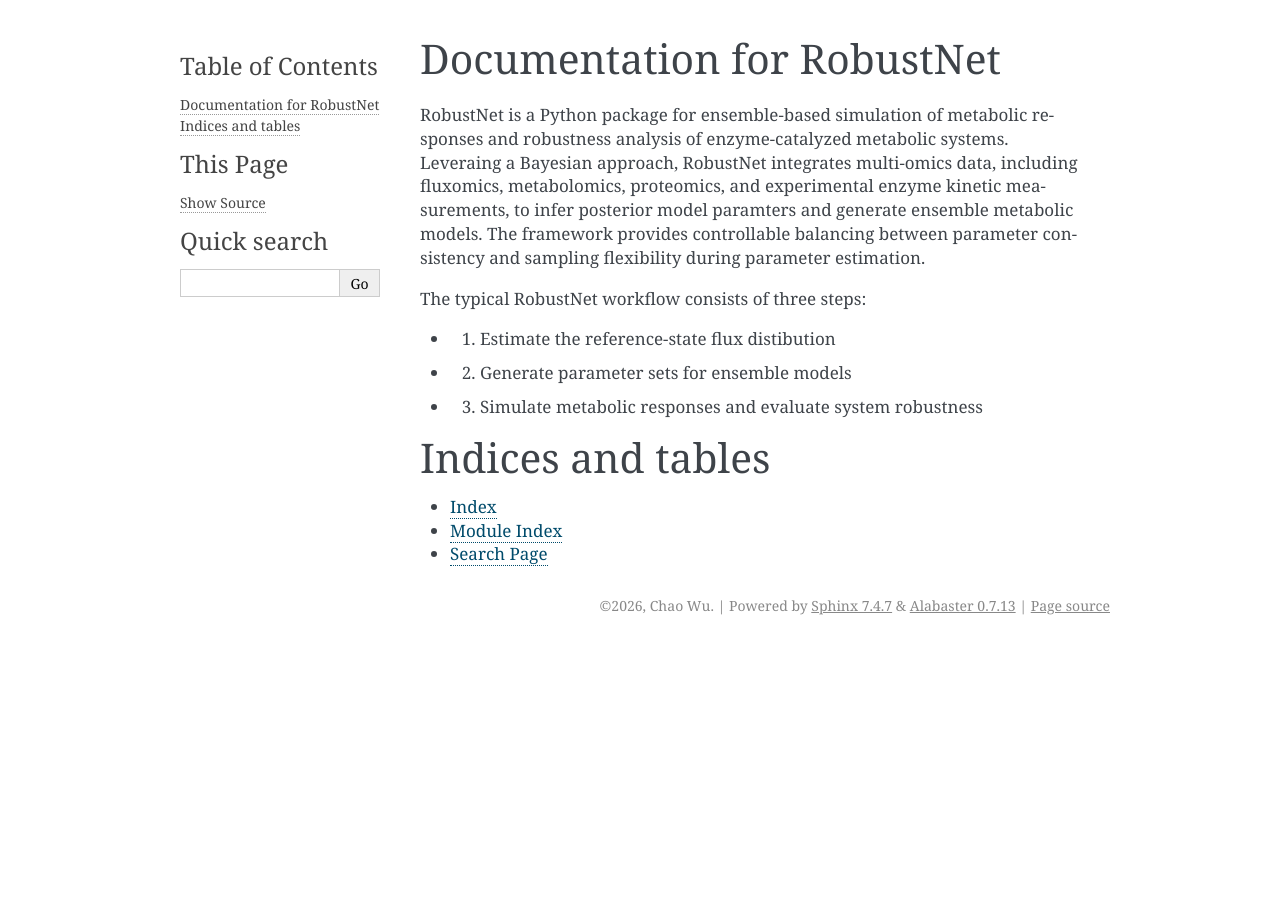
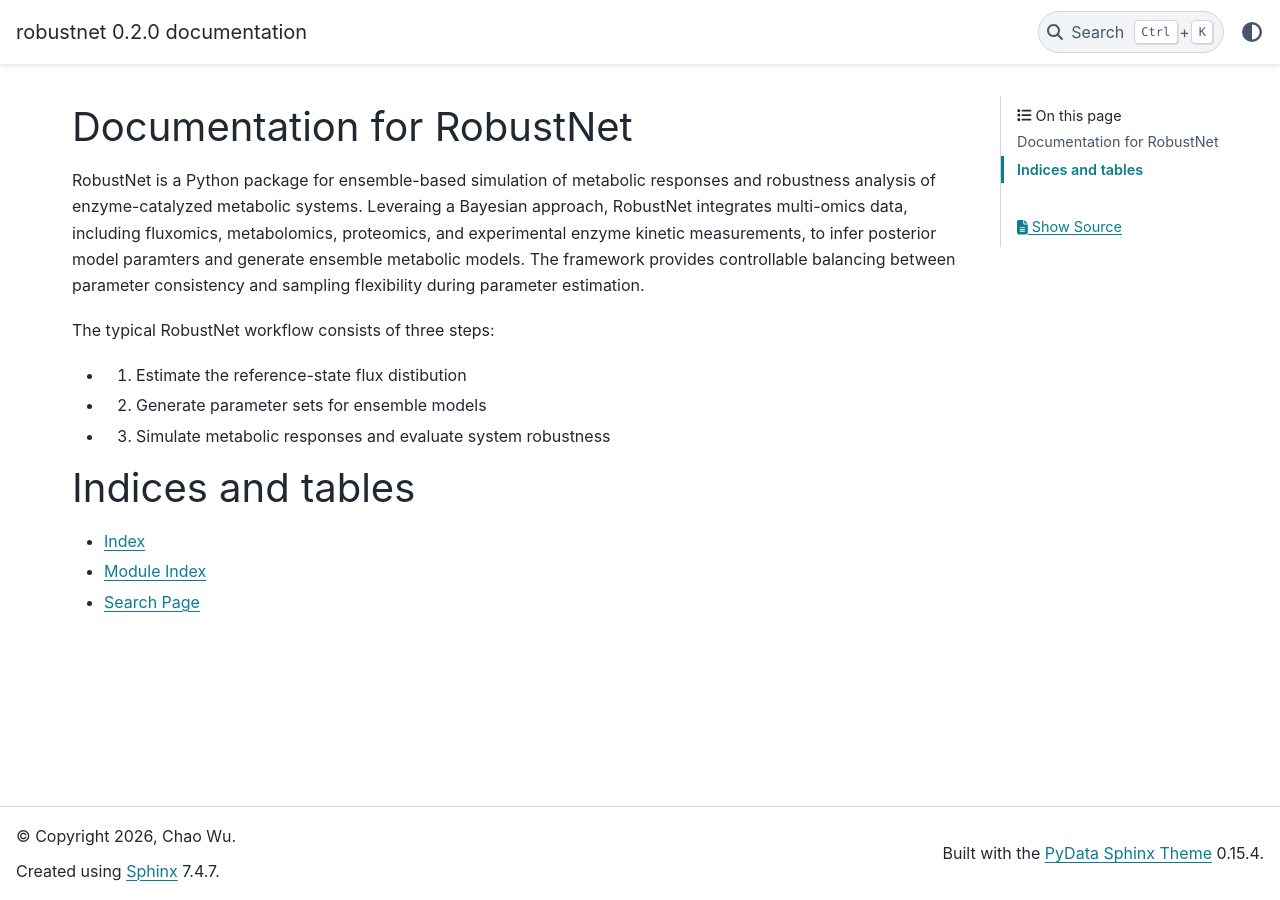
Before and after one commit to Chaowu88/robustnet, a Sphinx documentation site: the page built from docs/source/index.rst, in a window 1280 px wide. Built offline with Sphinx 7.4.7 and the PyData theme 0.15.4, drawn with Linux system fonts in a browser that asks for light colours; pages that are not in the unit, such as notebooks, are missing from menus.

Commit message:
Update conf.py

```diff
--- a/docs/source/conf.py
+++ b/docs/source/conf.py
@@ -38,6 +38,8 @@ master_doc = 'index'
 # List of patterns, relative to source directory, that match files and
 # directories to ignore when looking for source files.
 exclude_patterns = ['_build']
+
+html_theme = 'pydata_sphinx_theme'
 
 
 # ------------------------ Options for HTML output ------------------------
```
